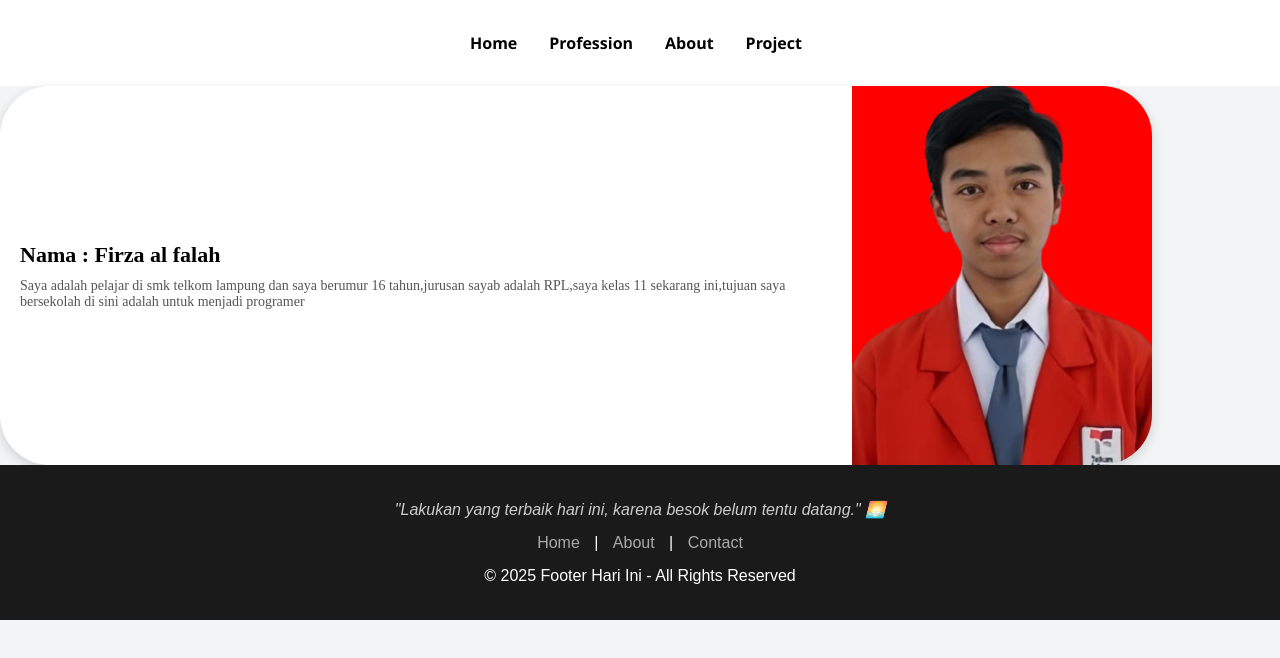
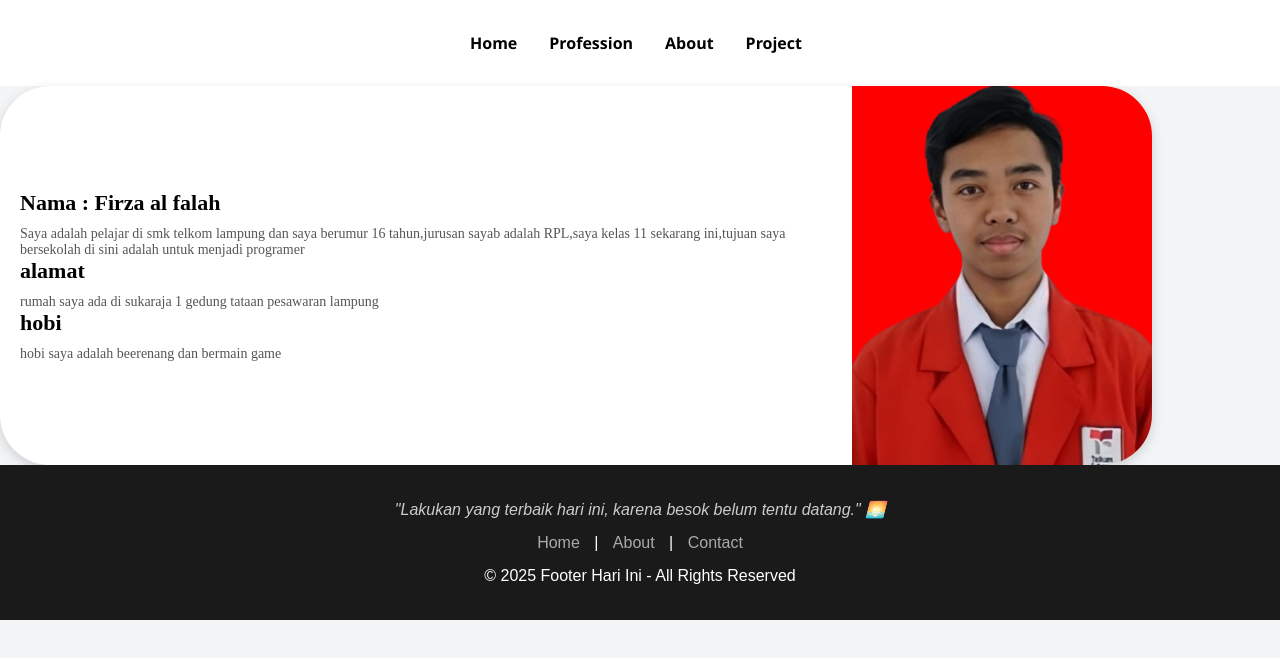
Before and after one commit to Firza-ctrl/firzacard, a plain HTML site: page INDEX.HTML in a window 1280 px wide. Shown: the top 658 px of the page. Drawn offline with Linux system fonts and the light colour scheme.

Commit message:
Update INDEX.HTML

```diff
--- a/INDEX.HTML
+++ b/INDEX.HTML
@@ -93,7 +93,11 @@
     <div class="profile-text">
       <h2>Nama : Firza al falah</h2>
       <p>Saya adalah pelajar di smk telkom lampung dan saya berumur 16 tahun,jurusan sayab adalah RPL,saya kelas 11 sekarang ini,tujuan saya bersekolah di sini adalah untuk menjadi programer  </p>
-    </div>
+   <h2>alamat</h2>
+      <p>rumah saya ada di sukaraja 1 gedung tataan pesawaran lampung</p>
+      <h2>hobi</h2>
+      <p>hobi saya adalah beerenang dan bermain game</p>
+</div>
     <div class="profile-image">
       <img src="foto formal.jpg" alt="Foto Profil">
     </div>
@@ -174,7 +178,7 @@
       const month = months[now.getMonth()];
       const year = now.getFullYear();
 
-      d
+
     }
 
     updateDateTime();
```
